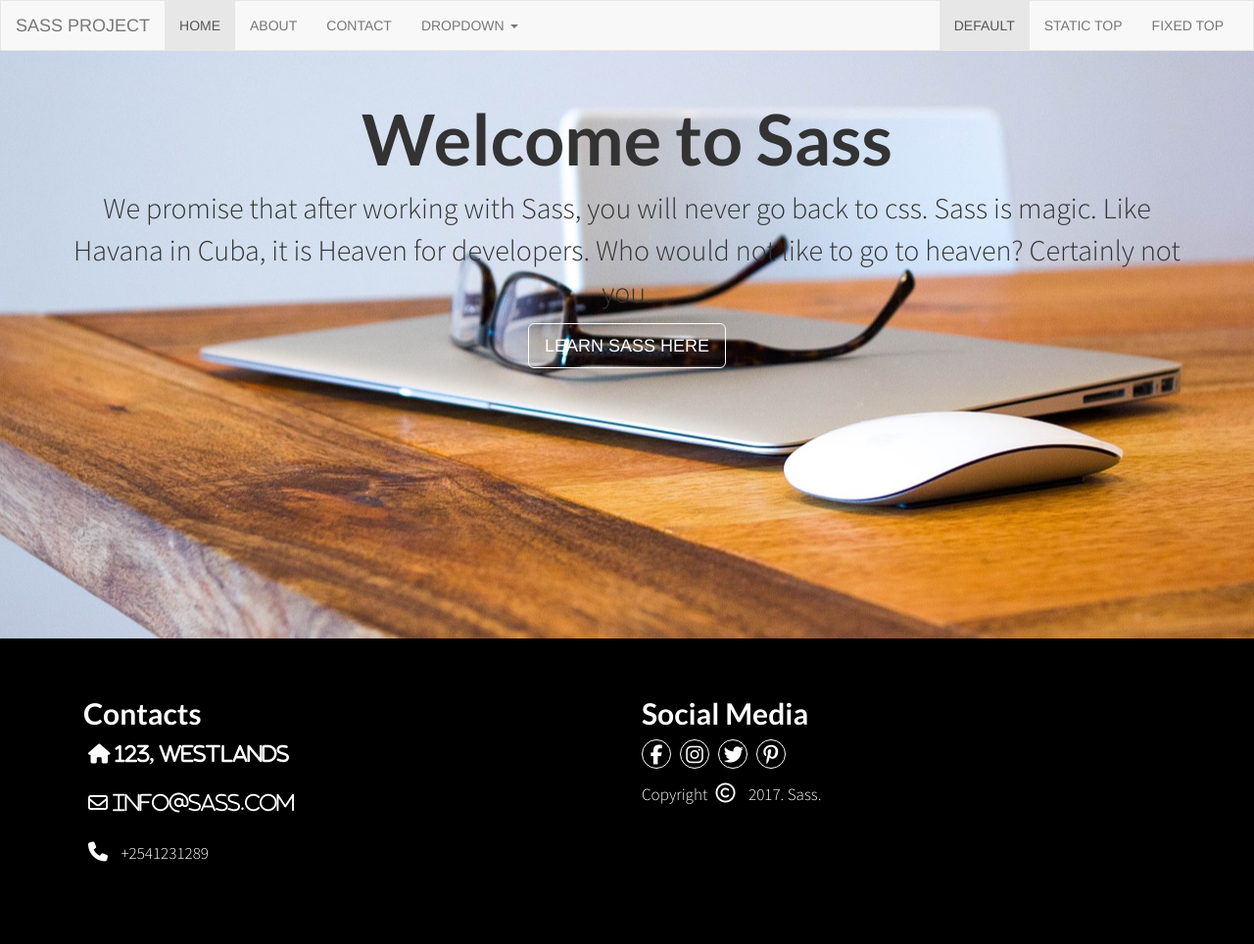
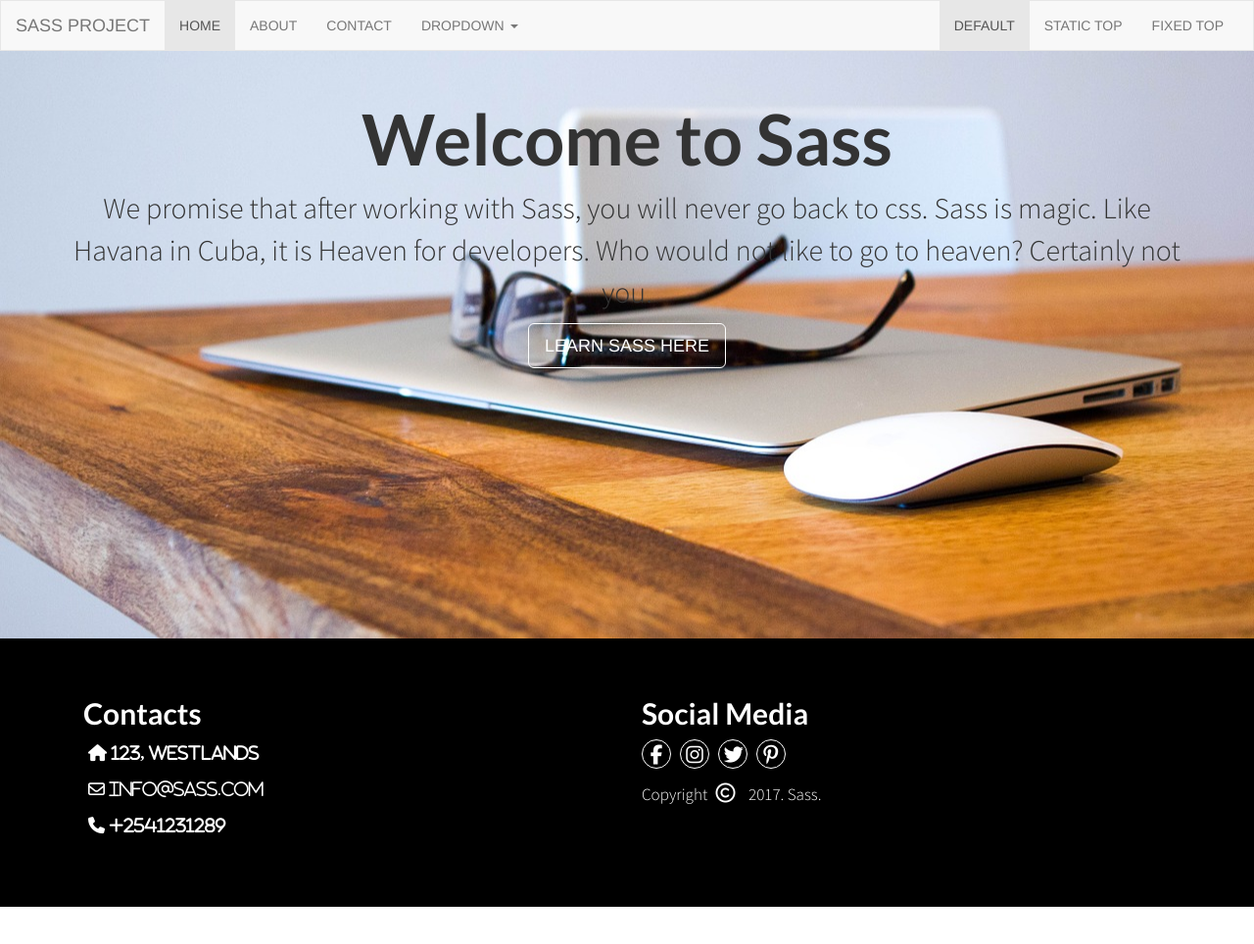
Before and after one commit to cokoyoh/CSS-CSS3-SASS-3RD-NOVEMEBER-2017, a plain HTML site: page index.html in a window 1280 px wide. Shown: the whole page at 98% size. After the commit the page ends 926 px from the top, so only its background shows below. Drawn offline with nearby package versions, Linux system fonts and the light colour scheme.

Commit message:
comments added in custom.sass file

```diff
--- a/index.html
+++ b/index.html
@@ -72,10 +72,11 @@
         <div class="container">
             <div class="col-lg-6 col-md-6">
                 <h2>Contacts</h2>
-                <p><i class="fa fa-home" aria-hidden="true"> 123, Westlands</i></p>
-                <p><i class="fa fa-envelope-o" aria-hidden="true"> info@sass.com</i></p>
-                <p><i class="fa fa-phone" aria-hidden="true"></i> +2541231289</p>
+                <i class="fa fa-home contact" aria-hidden="true"> 123, Westlands</i><br>
+                <i class="fa fa-envelope-o contact" aria-hidden="true"> info@sass.com</i><br>
+                <i class="fa fa-phone contact" aria-hidden="true"> +2541231289</i><br>
             </div>
+
             <div class="col-lg-6 col-md-6">
                 <h2>Social Media</h2>
                 <i class="fa fa-facebook social" aria-hidden="true"></i>
--- a/stylesheets/custom.scss
+++ b/stylesheets/custom.scss
@@ -1,7 +1,8 @@
-$color-white : #fff;
+/* Variables are defined here */
+$color-white: #fff;
 $color-black: #000;
-$border-radius : 1px solid;
-//$footer-border-color : 1px solid #cccccc;
+$border-radius: 1px solid;
+
 .navbar-class {
   text-transform: uppercase;
   .navbar {
@@ -9,21 +10,26 @@ $border-radius : 1px solid;
     margin-bottom: 0;
   }
 }
-h2{
+
+h2 {
   font-family: 'Lato', sans-serif;
 }
-h4{
+
+h4 {
   font-family: 'Noto Sans', sans-serif;
 }
+
 p {
   font-family: 'Source Sans Pro', sans-serif;
   font-size: 17px;
 }
-.btn{
+
+.btn {
   transition: all 300ms ease-in-out;
   font-weight: 500 !important;
   text-transform: uppercase;
 }
+
 .header {
   height: 600px;
   width: 100%;
@@ -33,32 +39,51 @@ p {
   background-repeat: no-repeat;
   background-size: cover;
   text-align: center;
-  h2{
+
+  h2 {
     @extend h2;
     font-size: 72px;
     text-align: center;
   }
-  p{
+
+  /*
+  An example of inheritance is shown below,
+  where the child p @extends the values of the parent p with the @extend keyword
+   */
+  p {
     @extend p;
     font-size: 30px;
     text-align: center;
   }
-  .btn-default{
+
+  .btn-default {
     background-color: transparent !important;
     border-color: $color-white;
     color: $color-white;
   }
 }
-.footer{
+
+.footer {
   padding: 40px 0 60px;
   background-color: $color-black;
   color: $color-white;
+
+  /*
+  here, the % operator is used to define what percentage of the radius should be take.
+  In this case, half transforming the radius into a perfect round circle
+   */
   .social {
     @extend i;
     border: $border-radius $color-white;
     border-radius: 50%;
     height: 30px;
     width: 30px;
+  }
+
+  /* Inheritance shown here too */
+  .contact {
+    @extend i;
+    font-size: 17px !important;
   }
 }
 
```
Also changed, not shown: stylesheets/custom.css, 1 other file.
